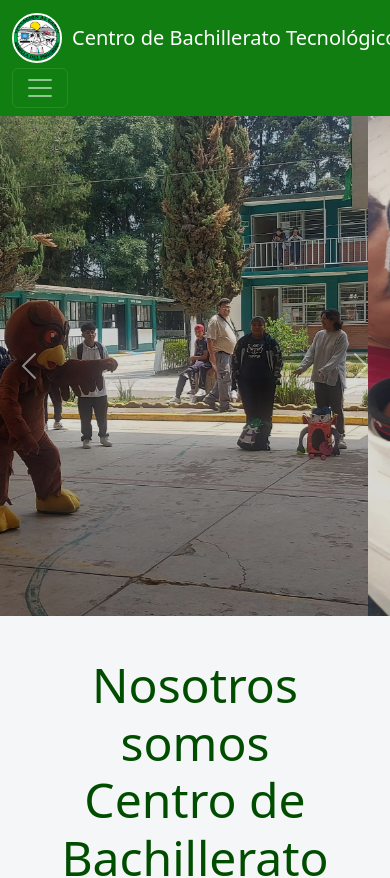
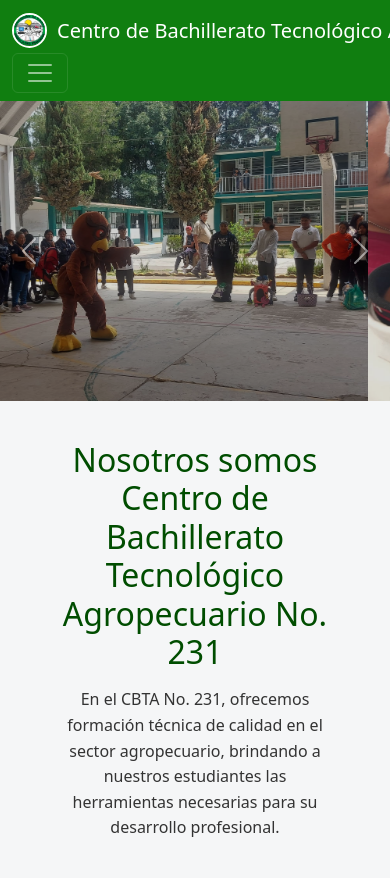
Before and after one commit to RevBautista/pruebapagina, a plain HTML site: page index.html in a window 390 px wide. Shown: the top 878 px of the page. Drawn offline with nearby package versions, Linux system fonts and the light colour scheme; a script that the page names is missing.

Commit message:
styles.css

```diff
--- a/styles.css
+++ b/styles.css
@@ -181,3 +181,50 @@
         opacity: 1; /* Final de la animación */
     }
 }
+
+/* ----------------------------- Ajustes responsivos ----------------------------- */
+
+/* Ajustes para pantallas pequeñas */
+@media only screen and (max-width: 768px) {
+    .navbar-brand img {
+        width: 40px; /* Reducir el tamaño del logo */
+        height: 40px;
+    }
+
+    .carousel-inner .carousel-item img {
+        height: 300px; /* Reducir la altura del carrusel en móviles */
+    }
+
+    .welcome-section h1 {
+        font-size: 2rem; /* Reducir tamaño del título */
+    }
+
+    .courses {
+        width: 95%; /* Hacer más ancho en pantallas pequeñas */
+    }
+
+    .convocatoria h2 {
+        font-size: 2rem; /* Reducir tamaño del título */
+    }
+
+    .carousel-caption p {
+        font-size: 1rem; /* Ajustar texto de las descripciones */
+    }
+}
+
+/* Ajustes para pantallas muy pequeñas (por ejemplo, teléfonos) */
+@media only screen and (max-width: 480px) {
+    .navbar-brand img {
+        width: 35px; /* Aún más pequeño en pantallas pequeñas */
+        height: 35px;
+    }
+
+    .welcome-section p {
+        font-size: 1rem; /* Reducir tamaño del texto */
+        max-width: 90%; /* Ajustar ancho del texto */
+    }
+
+    footer {
+        padding: 0.5rem; /* Reducir el padding en dispositivos móviles */
+    }
+}
```
